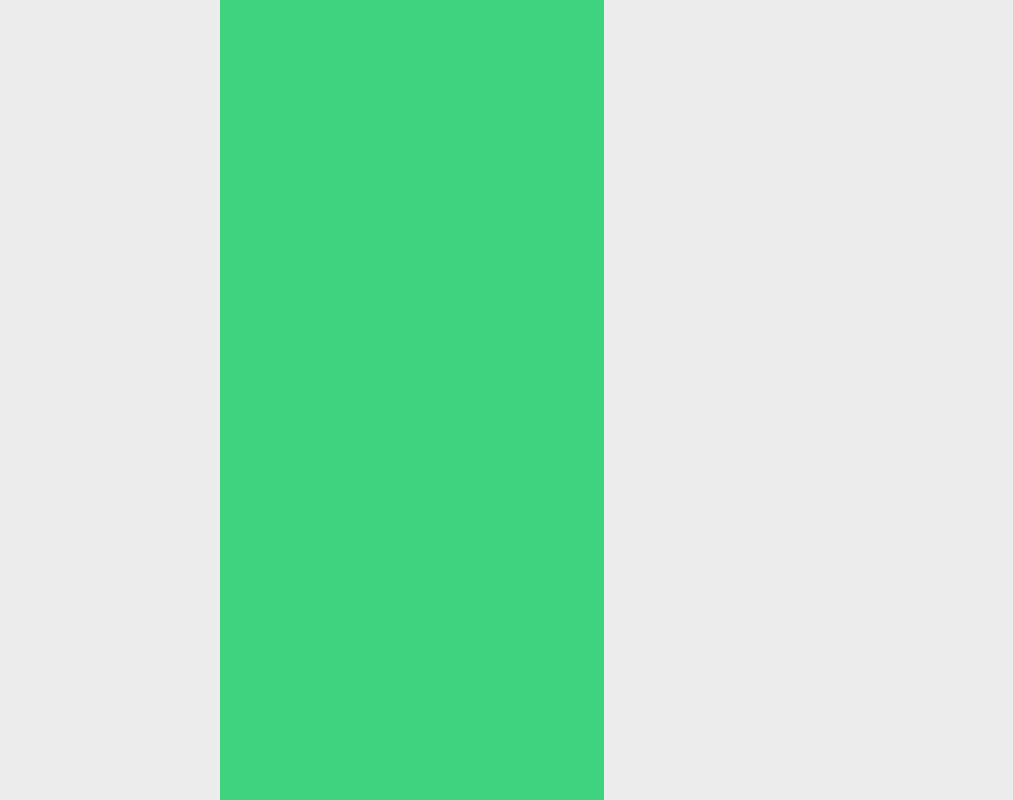
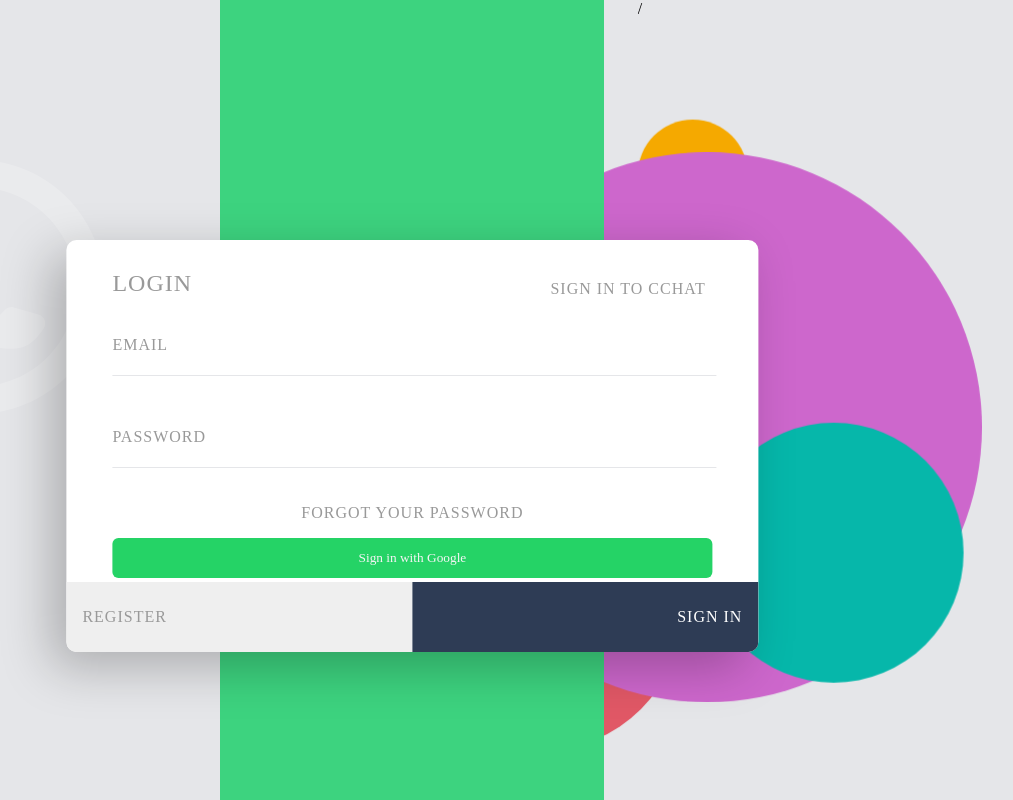
Before and after one commit to Dekrayzis/react-chat, a React (Create React App) app: page /login in a window 1280 px wide. Shown: the whole page, without its empty margins (228-1241 px from the left). Built offline with nearby package versions, Linux system fonts and the light colour scheme; no server answers; a web font is replaced by a local one.

Commit message:
Update to login page

```diff
--- a/src/styles/_variables.scss
+++ b/src/styles/_variables.scss
@@ -18,6 +18,7 @@
 $font1: "Suisse Int'l";
 
 //-- Color scheme
+$baseBg_color: #f5f5f5;
 $themeColor: #25d366;
 $layout_border-color: #d3d3d34a;
 $label_color: #6d6d6d;
--- a/src/styles/login.scss
+++ b/src/styles/login.scss
@@ -1 +1,253 @@
 @import "./variables";
+
+// Size
+$regular: 16px;
+$ball-xl: 550px;
+$ball-l: 280px;
+$ball-m: 260px;
+$ball-s: 110px;
+
+// Color
+$red: #e15866;
+$orange: #f5a900;
+$green: #06b7aa;
+$purple: #cd67cc;
+$light-grey: #e5e6e9;
+$grey: #666666;
+$grey-20: lighten($grey, 20%);
+$blue: #2e3c55;
+
+.background {
+  position: relative;
+  background-color: $light-grey;
+  width: 100vw;
+  height: 100vh;
+  overflow: hidden;
+
+  .ball-container {
+    position: absolute;
+    @mixin x-move($size, $duration, $id) {
+      @keyframes x-move-#{$id} {
+        100% {
+          transform: translateX(calc(100vw - #{$size}));
+        }
+      }
+      animation: x-move-#{$id} $duration linear infinite alternate;
+    }
+
+    @mixin y-move($size, $duration, $id) {
+      @keyframes y-move-#{$id} {
+        100% {
+          transform: translateY(calc(100vh - #{$size}));
+        }
+      }
+      animation: y-move-#{$id} $duration linear infinite alternate;
+    }
+
+    &.red {
+      height: $ball-l;
+      width: $ball-l;
+      @include x-move($ball-l, 4s, 1);
+    }
+    &.orange {
+      height: $ball-s;
+      width: $ball-s;
+      @include x-move($ball-s, 2s, 2);
+    }
+    &.green {
+      height: $ball-m;
+      width: $ball-m;
+      @include x-move($ball-m, 6s, 3);
+    }
+    &.purple {
+      height: $ball-xl;
+      width: $ball-xl;
+      @include x-move($ball-xl, 5s, 4);
+    }
+
+    .ball {
+      position: absolute;
+      border-radius: 50%;
+      top: 0;
+      left: 0;
+      &.red {
+        height: $ball-l;
+        width: $ball-l;
+        background-color: $red;
+        @include y-move($ball-l, 5s, 1);
+      }
+      &.orange {
+        height: $ball-s;
+        width: $ball-s;
+        background-color: $orange;
+        @include y-move($ball-s, 3s, 2);
+      }
+      &.green {
+        height: $ball-m;
+        width: $ball-m;
+        background-color: $green;
+        @include y-move($ball-m, 7s, 3);
+      }
+      &.purple {
+        height: $ball-xl;
+        width: $ball-xl;
+        background-color: $purple;
+        @include y-move($ball-xl, 9s, 4);
+      }
+    }
+  }
+}
+
+.card {
+  position: absolute;
+  width: 30%;
+  height: 40%;
+  min-width: 600px;
+  min-height: 300px;
+  background-color: white;
+  border-radius: 10px;
+  box-shadow: -15px 15px 50px 0px rgba(0, 0, 0, 0.25);
+  padding: 46px;
+  overflow: hidden;
+  transform: translate(23vw, -70vh);
+  z-index: 99;
+
+  .form-container {
+    display: flex;
+    font-family: "Open Sans", sans-serif;
+    font-size: $regular;
+    color: $grey-20;
+
+    font-weight: 400;
+    letter-spacing: 1px;
+    text-transform: uppercase;
+
+    flex-wrap: wrap;
+    * {
+      width: 100%;
+    }
+
+    .login__title {
+      transform: translate(73%, -36%);
+    }
+
+    .form-title {
+      font-size: 1.5rem;
+      margin-bottom: 59px;
+      padding-top: 0.5rem;
+      margin-top: -2.6rem;
+    }
+
+    .input {
+      position: relative;
+      min-height: 40px;
+
+      &.first {
+        padding-bottom: 52px;
+      }
+
+      .title {
+        position: absolute;
+        top: -20px;
+        left: 0;
+        color: $grey-20;
+        font-size: 16px;
+        transition: all 0.5s;
+      }
+
+      input {
+        border: none;
+        outline: none;
+        border-bottom: solid 1px $light-grey;
+        transition: all 0.5s;
+
+        &:focus {
+          outline: none;
+          border-color: $blue;
+        }
+
+        &:focus + label {
+          color: $blue;
+          font-size: 10px;
+        }
+      }
+    }
+    .info {
+      background-color: transparent;
+      cursor: pointer;
+      text-align: center;
+      transition: all 0.2s;
+      margin-top: 1rem;
+
+      &:hover {
+        color: darken($grey-20, 25%);
+      }
+    }
+
+    .btn-google-signIn {
+      margin-top: 1rem;
+      background-color: $themeColor;
+      color: whitesmoke;
+      border: 0;
+      border-radius: 6px;
+      padding: 0.75rem;
+      cursor: pointer;
+      transition: 0.6s;
+
+      &:hover {
+        background-color: darken($themeColor, 10);
+      }
+    }
+  }
+
+  .button-bar {
+    position: absolute;
+    bottom: 0;
+    left: 0;
+    height: 70px;
+    width: 100%;
+    display: flex;
+    flex-direction: row;
+
+    .button {
+      width: 50%;
+      border: none;
+      outline: none;
+      font-size: 16px;
+      text-transform: uppercase;
+      color: $grey-20;
+      letter-spacing: 1px;
+      padding: 16px;
+      transition: all 0.5s;
+      cursor: pointer;
+
+      &.register {
+        text-align: left;
+
+        &:hover {
+          background-color: #e6e6e6;
+          color: white;
+        }
+      }
+
+      &.sign-in {
+        text-align: right;
+        background-color: $blue;
+        color: white;
+
+        &:hover {
+          background-color: darken($blue, 15%);
+        }
+      }
+    }
+  }
+}
+
+.app_logo {
+  position: fixed;
+  top: 20vh;
+  width: 20%;
+  left: 6vw;
+  z-index: 98;
+  opacity: 0.2;
+}
--- a/src/views/Login.js
+++ b/src/views/Login.js
@@ -23,11 +23,51 @@ const LoginScreen = () => {
 
   return (
     <div className="login">
-      <div className="login__container">
+      <div class="background">
+        <div class="ball-container orange">
+          <div class="ball orange" />/
+        </div>
+        <div class="ball-container red">
+          <div class="ball red" />
+        </div>
+        <div class="ball-container purple">
+          <div class="ball purple" />
+        </div>
+        <div class="ball-container green">
+          <div class="ball green" />
+        </div>
+      </div>
+      <div class="card">
+        <div class="form-container">
+          <div className="login__title">Sign in to CChat</div>
+          <div class="form-title">login</div>
+          <div class="input first">
+            <input id="email" />
+            <label class="title" for="email">
+              email
+            </label>
+          </div>
+          <div class="input">
+            <input id="password" />
+            <label class="title" for="password">
+              password
+            </label>
+          </div>
+          <div class="info">forgot your password</div>
+          <button className="btn-google-signIn" onClick={signIn}>
+            Sign in with Google
+          </button>
+        </div>
+        <div class="button-bar">
+          <button class="button register">register</button>
+          <button class="button sign-in">sign in</button>
+        </div>
+      </div>
+      <img className="app_logo" src={logo} alt="logo" />
+      {/* <div className="login__container">
         <img src={logo} alt="logo" />
         <div className="login__text">Sign in to CChat</div>
-        <button onClick={signIn}>Sign in with Google</button>
-      </div>
+      </div> */}
     </div>
   );
 };
```
Also changed, not shown: src/assets/logo.svg, 1 other file (tests, documents, lock files or other folders).
